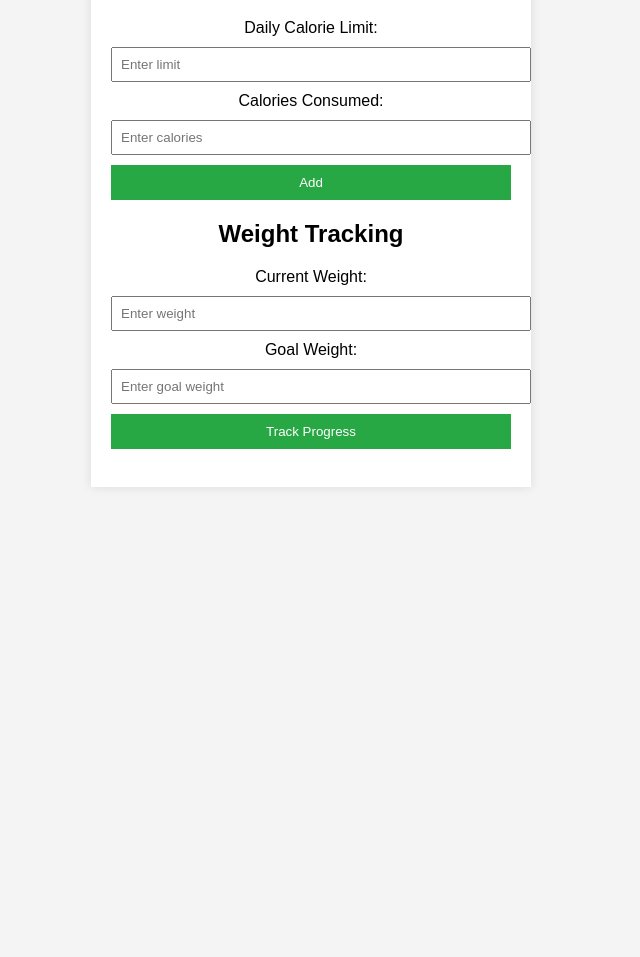
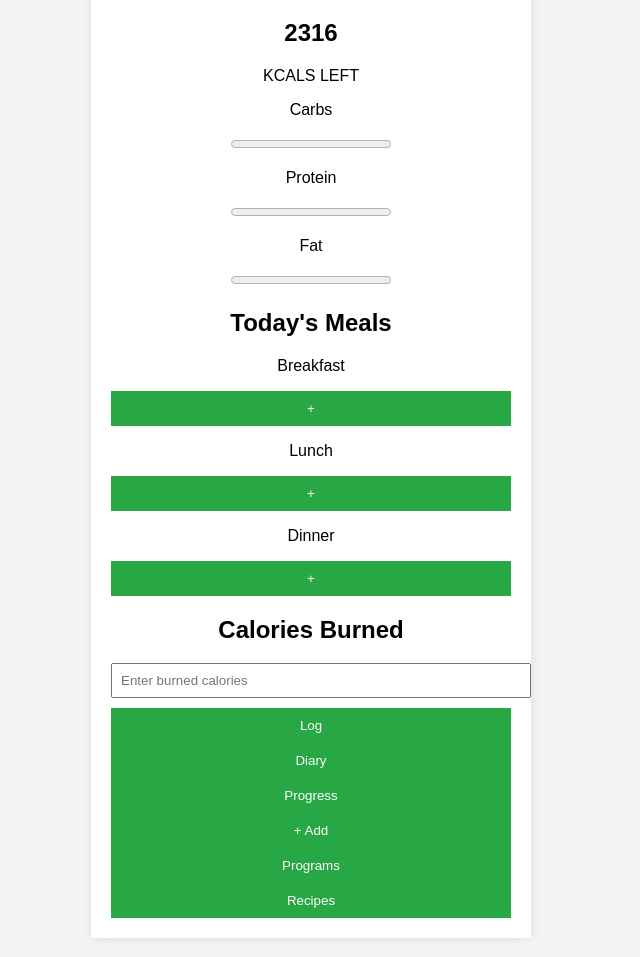
Before and after one commit to Jasmann19/Fitness-Tracker-, a plain HTML site: page index.html in a window 1280 px wide. Shown: the part 109-1066 px from the top of the page, without its empty margins (329-969 px from the left). Before the commit the page ends 800 px from the top, so only its background shows below. Drawn offline with Linux system fonts and the light colour scheme.

Commit message:
Update index.html

```diff
--- a/index.html
+++ b/index.html
@@ -9,26 +9,67 @@
 </head>
 <body>
     <div class="container">
-        <h1>Fitness Tracker</h1>
-        <label for="calorieLimit">Daily Calorie Limit:</label>
-        <input type="number" id="calorieLimit" placeholder="Enter limit">
+        <!-- Header Section -->
+        <header>
+            <h1>Fitness Tracker</h1>
+        </header>
 
-        <label for="caloriesConsumed">Calories Consumed:</label>
-        <input type="number" id="caloriesConsumed" placeholder="Enter calories">
+        <!-- Dashboard -->
+        <section class="dashboard">
+            <div class="calories-circle">
+                <h2 id="calories-left">2316</h2>
+                <p>KCALS LEFT</p>
+            </div>
+            <div class="macros">
+                <div>
+                    <p>Carbs</p>
+                    <progress id="carbs" max="290" value="0"></progress>
+                </div>
+                <div>
+                    <p>Protein</p>
+                    <progress id="protein" max="116" value="0"></progress>
+                </div>
+                <div>
+                    <p>Fat</p>
+                    <progress id="fat" max="77" value="0"></progress>
+                </div>
+            </div>
+        </section>
 
-        <button onclick="addCalories()">Add</button>
+        <!-- Daily Log -->
+        <section class="daily-log">
+            <h2>Today's Meals</h2>
+            <div class="meal">
+                <p>Breakfast</p>
+                <button onclick="addMeal('breakfast')">+</button>
+            </div>
+            <div class="meal">
+                <p>Lunch</p>
+                <button onclick="addMeal('lunch')">+</button>
+            </div>
+            <div class="meal">
+                <p>Dinner</p>
+                <button onclick="addMeal('dinner')">+</button>
+            </div>
+        </section>
 
-        <h2>Weight Tracking</h2>
-        <label for="currentWeight">Current Weight:</label>
-        <input type="number" id="currentWeight" placeholder="Enter weight">
+        <!-- Calories Burned -->
+        <section class="calories-burned">
+            <h2>Calories Burned</h2>
+            <input type="number" id="burned-calories" placeholder="Enter burned calories">
+            <button onclick="logCaloriesBurned()">Log</button>
+        </section>
 
-        <label for="goalWeight">Goal Weight:</label>
-        <input type="number" id="goalWeight" placeholder="Enter goal weight">
+        <!-- Footer Navigation -->
+        <footer>
+            <button>Diary</button>
+            <button>Progress</button>
+            <button>+ Add</button>
+            <button>Programs</button>
+            <button>Recipes</button>
+        </footer>
+    </div>
 
-        <button onclick="trackWeight()">Track Progress</button>
-
-        <h3 id="progressMessage"></h3>
-    </div>
     <script src="script.js"></script>
 </body>
 </html>
```
